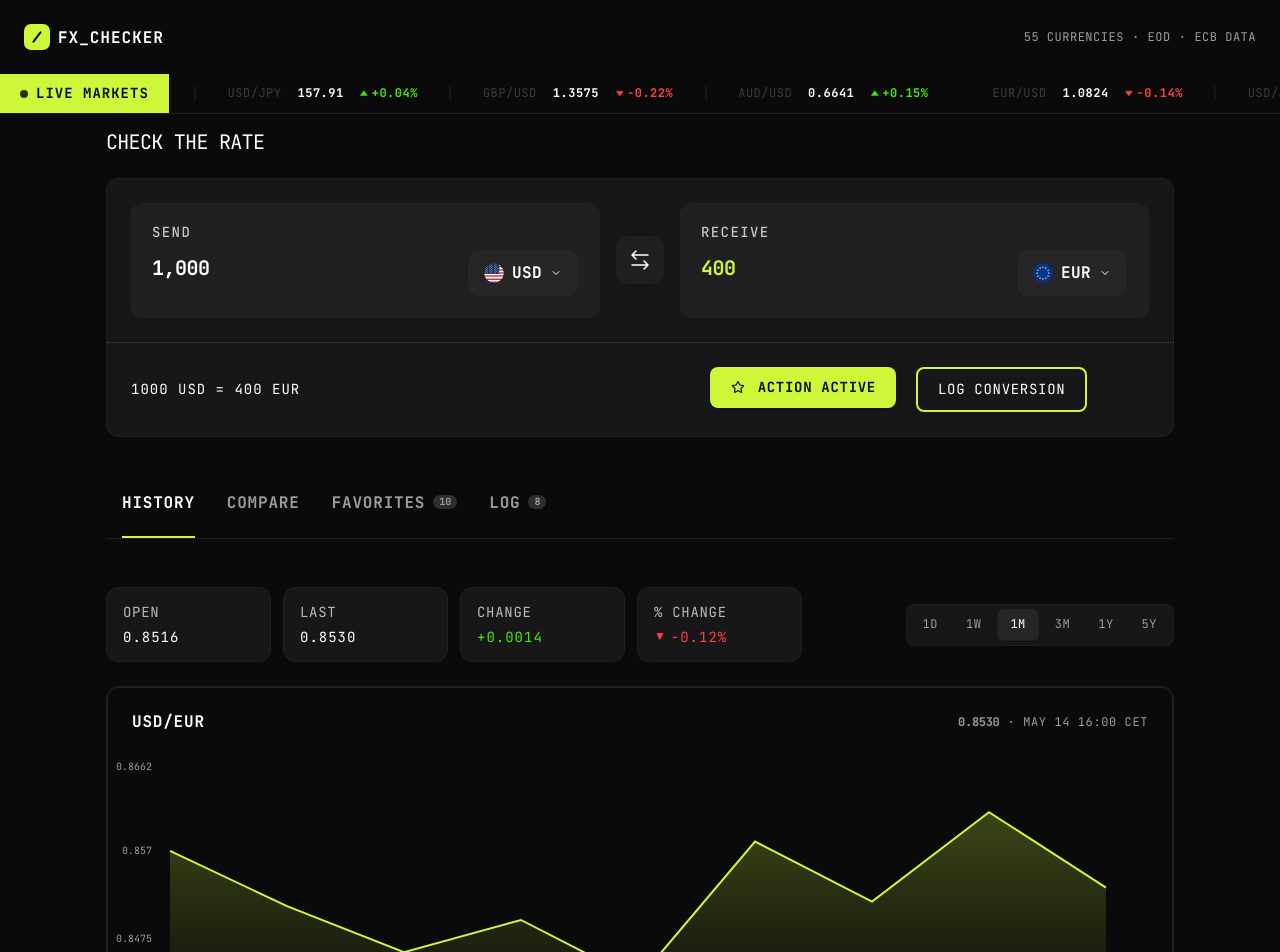
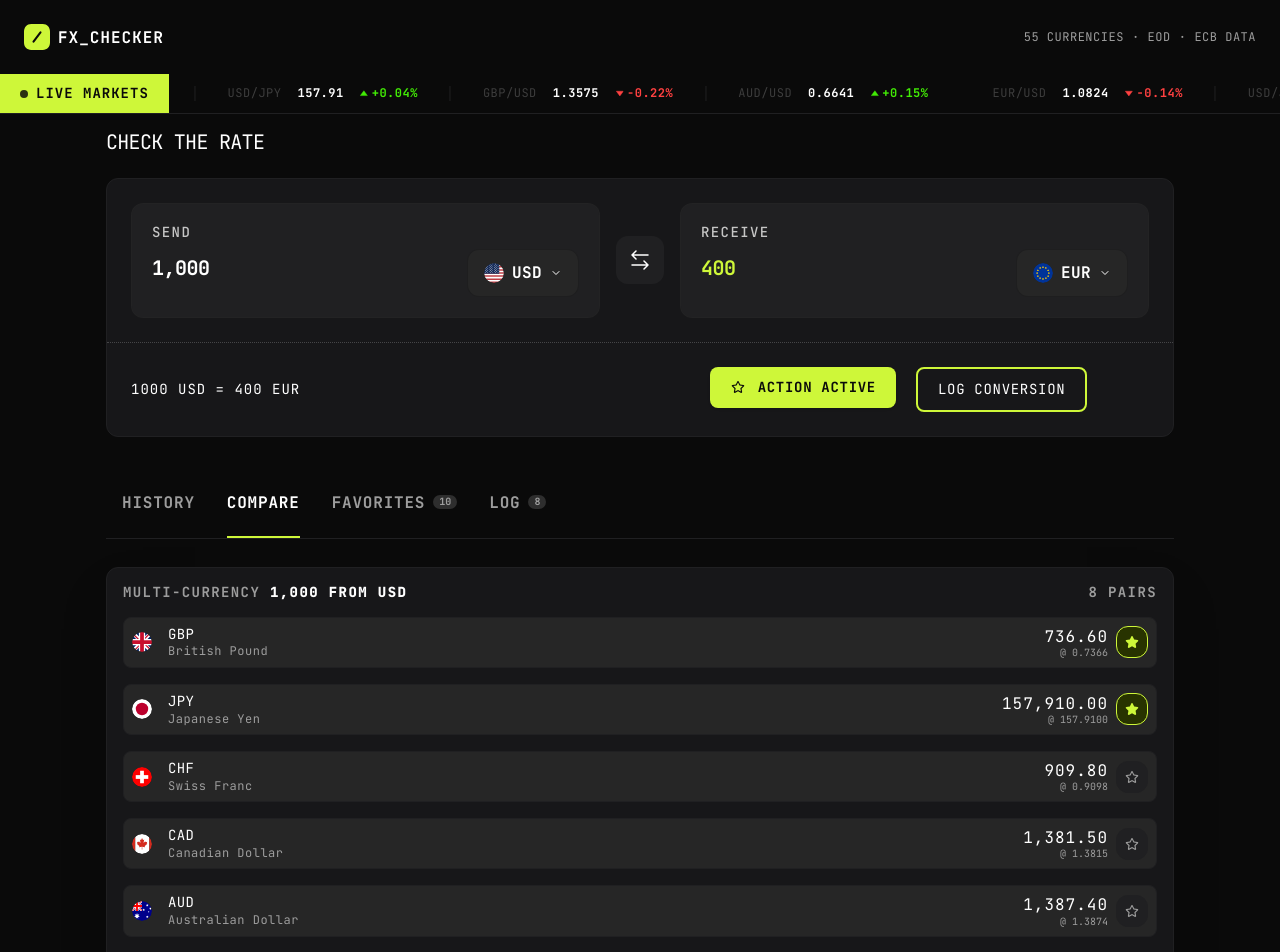
Before and after one commit to barriedirk/frontend-mentor-exercise-44-foreign-exchange-currency-converter, a Next.js app in the folder frontend/: page / in a window 1280 px wide. Shown: the top 952 px of the page. Built offline with nearby package versions, Linux system fonts and the light colour scheme.

Commit message:
feat(compare): implement presentation and container layout components

```diff
--- /dev/null
+++ b/frontend/features/dashboard/components/compare/Compare.tsx
@@ -0,0 +1,27 @@
+import { useState } from "react";
+import { MOCK_CONVERSION_STATE, MOCK_CURRENCY_PAIRS } from "./mockData";
+import { CurrencyCode } from "./types";
+
+import { CompareView } from "./CompareView";
+
+export function Compare() {
+  const [pairs, setPairs] = useState(MOCK_CURRENCY_PAIRS);
+
+  const handleToggleFavorite = (code: CurrencyCode) => {
+    setPairs((prevPairs) =>
+      prevPairs.map((pair) =>
+        pair.currency.code === code
+          ? { ...pair, isFavorite: !pair.isFavorite }
+          : pair,
+      ),
+    );
+  };
+
+  return (
+    <CompareView
+      conversion={MOCK_CONVERSION_STATE}
+      pairs={pairs}
+      onToggleFavorite={handleToggleFavorite}
+    />
+  );
+}
--- /dev/null
+++ b/frontend/features/dashboard/components/compare/CompareView.tsx
@@ -0,0 +1,90 @@
+"use client";
+
+import { cn } from "@/shared/utils/cn";
+import { ComparePanelProps } from "./types";
+import { IconButton } from "@/shared/ui/IconButton";
+import { StarFilledIcon, StarIcon } from "@/shared/assets/icons";
+import CircleWrapper from "@/shared/ui/CircleWrapper";
+
+export function CompareView({
+  conversion,
+  pairs,
+  onToggleFavorite,
+}: ComparePanelProps) {
+  const { baseAmount, baseCurrency } = conversion;
+
+  return (
+    <div className="w-full bg-surface-card border border-border-subtle rounded-12 p-[var(--spacing-200)] shadow-2xl flex flex-col gap-[var(--spacing-200)]">
+      <div className="flex flex-col items-start sm:flex-row sm:items-center justify-between text-text-secondary gap-[var(--spacing-100)] text-preset-4 font-bold tracking-widest uppercase">
+        <p>
+          <span>Multi-Currency</span>{" "}
+          <span className="text-text-primary tabular-nums font-extrabold">
+            {Intl.NumberFormat("en-US").format(baseAmount)} From {baseCurrency}
+          </span>
+        </p>
+        <div className="tabular-nums">{pairs.length} Pairs</div>
+      </div>
+
+      <ul className="flex flex-col gap-[var(--spacing-200)]">
+        {pairs.map(({ currency, rate, isFavorite }) => {
+          const convertedValue = baseAmount * rate;
+
+          return (
+            <li
+              key={currency.code}
+              className="flex items-center justify-between bg-neutral-800 border border-border-subtle rounded-8 p-[var(--spacing-100)] hover:border-neutral-600 transition-colors"
+            >
+              <div className="flex items-center gap-[var(--spacing-200)]">
+                <CircleWrapper size="sm">
+                  <span
+                    className={cn(
+                      "fi",
+                      `fi-${currency.code?.slice(0, 2).toLowerCase()}`,
+                      "fis",
+                    )}
+                  />
+                </CircleWrapper>
+
+                <div className="flex flex-col gap-[var(--spacing-025)]">
+                  <span className="text-preset-4 text-text-primary uppercase tracking-wide">
+                    {currency.code}
+                  </span>
+                  <span className="text-preset-5 text-text-secondary">
+                    {currency.name}
+                  </span>
+                </div>
+              </div>
+
+              <div className="flex items-center ml-auto mr-[var(--spacing-100)]">
+                <div className="flex flex-col gap-[var(--spacing-025)] items-end">
+                  <span className="text-preset-3 text-text-primary tabular-nums text-align-right">
+                    {Intl.NumberFormat("en-US", {
+                      minimumFractionDigits: 2,
+                      maximumFractionDigits: 2,
+                    }).format(convertedValue)}
+                  </span>
+                  <span className="text-preset-6 text-text-secondary tabular-nums">
+                    @ {rate.toFixed(4)}
+                  </span>
+                </div>
+              </div>
+              <IconButton
+                onClick={() => onToggleFavorite(currency.code)}
+                aria-pressed={isFavorite}
+                aria-label={`Toggle favorite status for ${currency.name}`}
+                className={cn(
+                  "flex items-center justify-center w-8 h-8 rounded-8 border transition-all outline-none focus-visible:ring-2 focus-visible:ring-brand",
+                  isFavorite
+                    ? "border-brand bg-brand-muted text-brand"
+                    : "border-border-subtle text-text-secondary hover:text-text-primary hover:border-text-secondary",
+                )}
+              >
+                {isFavorite ? <StarFilledIcon /> : <StarIcon />}
+              </IconButton>
+            </li>
+          );
+        })}
+      </ul>
+    </div>
+  );
+}
--- /dev/null
+++ b/frontend/features/dashboard/components/compare/mockData.ts
@@ -0,0 +1,61 @@
+import { CurrencyPairRate, ConversionState } from "./types";
+
+export const MOCK_CONVERSION_STATE: ConversionState = {
+  baseAmount: 1000,
+  baseCurrency: "USD",
+};
+
+export const MOCK_CURRENCY_PAIRS: CurrencyPairRate[] = [
+  {
+    currency: { code: "GBP", name: "British Pound", flagUrl: "/flags/gbp.svg" },
+    rate: 0.7366,
+    isFavorite: true,
+  },
+  {
+    currency: { code: "JPY", name: "Japanese Yen", flagUrl: "/flags/jpy.svg" },
+    rate: 157.91,
+    isFavorite: true,
+  },
+  {
+    currency: { code: "CHF", name: "Swiss Franc", flagUrl: "/flags/chf.svg" },
+    rate: 0.9098,
+    isFavorite: false,
+  },
+  {
+    currency: {
+      code: "CAD",
+      name: "Canadian Dollar",
+      flagUrl: "/flags/cad.svg",
+    },
+    rate: 1.3815,
+    isFavorite: false,
+  },
+  {
+    currency: {
+      code: "AUD",
+      name: "Australian Dollar",
+      flagUrl: "/flags/aud.svg",
+    },
+    rate: 1.3874,
+    isFavorite: false,
+  },
+  {
+    currency: { code: "INR", name: "Indian Rupee", flagUrl: "/flags/inr.svg" },
+    rate: 94.91,
+    isFavorite: true,
+  },
+  {
+    currency: { code: "CNY", name: "Chinese Yuan", flagUrl: "/flags/cny.svg" },
+    rate: 7.21,
+    isFavorite: false,
+  },
+  {
+    currency: {
+      code: "BDT",
+      name: "Bangladeshi Taka",
+      flagUrl: "/flags/bdt.svg",
+    },
+    rate: 122.92,
+    isFavorite: true,
+  },
+];
--- /dev/null
+++ b/frontend/features/dashboard/components/compare/types.ts
@@ -0,0 +1,34 @@
+export type CurrencyCode =
+  | "USD"
+  | "GBP"
+  | "JPY"
+  | "CHF"
+  | "CAD"
+  | "AUD"
+  | "INR"
+  | "CNY"
+  | "BDT";
+
+export interface CurrencyInfo {
+  readonly code: CurrencyCode;
+  readonly name: string;
+  readonly flagUrl: string; // O el identificador para tu sistema de iconos/sprites
+}
+
+export interface CurrencyPairRate {
+  readonly currency: CurrencyInfo;
+  readonly rate: number; // Tasa spot unitaria (ej. @ 0.7366)
+  readonly isFavorite: boolean; // Control de estado para la estrella
+}
+
+export interface ConversionState {
+  readonly baseAmount: number; // El monto a convertir (ej. 1000)
+  readonly baseCurrency: CurrencyCode; // Moneda origen (ej. 'USD')
+}
+
+// Props para el contenedor principal del panel COMPARE
+export interface ComparePanelProps {
+  readonly conversion: ConversionState;
+  readonly pairs: readonly CurrencyPairRate[];
+  readonly onToggleFavorite: (code: CurrencyCode) => void;
+}
--- a/frontend/features/dashboard/components/history-chart/HistoryChartView.tsx
+++ b/frontend/features/dashboard/components/history-chart/HistoryChartView.tsx
@@ -1,8 +1,8 @@
 "use client";
 
+import Timeframe from "../time-frame/TimeFrame";
 import { MarketStatCard } from "@/shared/components/MarketStatCard";
 import { SandboxStat } from "./types";
-import Timeframe from "../time-frame/TimeFrame";
 import { MarketChart } from "../market-chart/MarketChart";
 
 interface HistoryChartViewProps {
--- a/frontend/features/dashboard/components/tabs/DashboardTabs.tsx
+++ b/frontend/features/dashboard/components/tabs/DashboardTabs.tsx
@@ -4,6 +4,7 @@ import { useEffect, useState } from "react";
 import { DashboardTabsMobileView } from "./DashboardTabsMobileView";
 import { DashboardTabsView } from "./DashboardTabsView";
 import HistoryChart from "../history-chart/HistoryChart";
+import { Compare } from "../compare/Compare";
 
 type TabId = "history" | "compare" | "favorites" | "log";
 
@@ -21,7 +22,7 @@ const TABS_CONFIG: readonly TabItem[] = [
 ] as const;
 
 export function DashboardTabs() {
-  const [activeTab, setActiveTab] = useState<TabId>("history");
+  const [activeTab, setActiveTab] = useState<TabId>("compare");
   const [isMobile, setIsMobile] = useState(true);
 
   useEffect(() => {
@@ -56,9 +57,9 @@ export function DashboardTabs() {
         />
       </div>
 
-      <div className="mt-10">
+      <div className="mt-5">
         {activeTab === "history" && <HistoryChart />}
-        {activeTab === "compare" && <div>Compare Panel Content</div>}
+        {activeTab === "compare" && <Compare />}
         {activeTab === "favorites" && <div>Favorites Panel Content</div>}
         {activeTab === "log" && <div>Log Panel Content</div>}
       </div>
```
